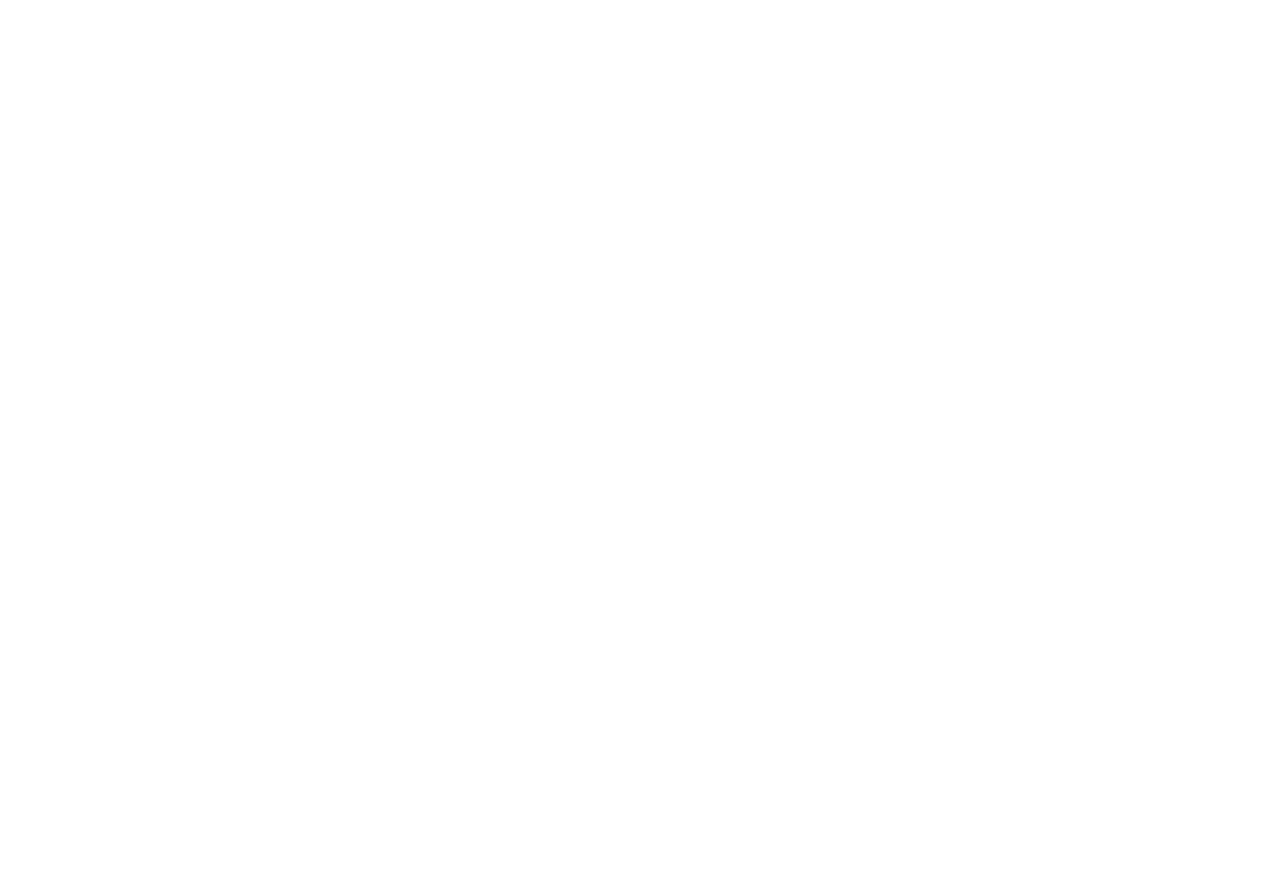
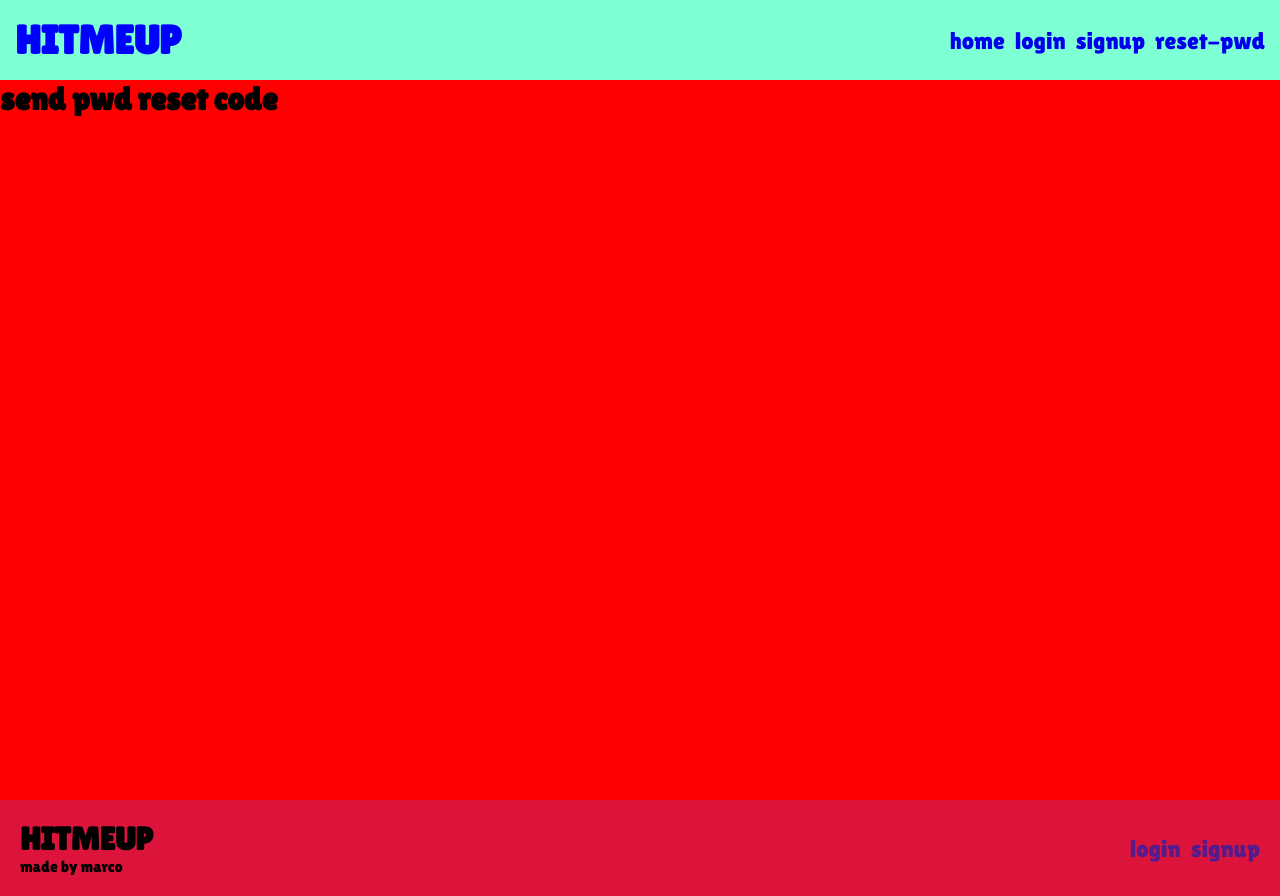
Before and after one commit to RamcharanMarco/Apps-Feature-SayHi-CSS, a React (Vite) app: page /pwd/reset/send-code in a window 1280 px wide. Before the commit this address had no page. Before the commit the page ends 800 px from the top, so only its background shows below. Built offline with nearby package versions, Linux system fonts and the light colour scheme.

Commit message:
added more

```diff
--- a/src/components/navbar/MainNavbar.jsx
+++ b/src/components/navbar/MainNavbar.jsx
@@ -9,6 +9,7 @@
         <Link to='/'>home</Link>
           <Link to='/login'>login</Link>
           <Link to='/signup'>signup</Link>
+          <Link to='/pwd/reset/send-code'>reset-pwd</Link>
         </div>
     </div>
   )
--- a/src/components/settings/TwoFactor.tsx
+++ b/src/components/settings/TwoFactor.tsx
@@ -17,5 +17,4 @@
     </div>
   );
 };
-
 export default TwoFactor;
--- /dev/null
+++ b/src/css/pwd-reset-code.css
@@ -0,0 +1,4 @@
+.pwd-reset-code{
+    height: 90vh;
+    background-color: red;
+}
--- a/src/css/settings.css
+++ b/src/css/settings.css
@@ -7,7 +7,7 @@
     justify-content: center;
     padding: 40px;
     color: black;
-    font-family: "Bricolage Grotesque", sans-serif;
+    font-family: "Lilita One", sans-serif;
     background-color: #fff0f5;
     gap: 20px;
 }
--- /dev/null
+++ b/src/pages/PasswordResetSendCode.jsx
@@ -0,0 +1,11 @@
+import '../css/pwd-reset-code.css'
+
+const PasswordResetSendCode = () => {
+  return (
+    <div className="pwd-reset-code">
+        <h1>send pwd reset code</h1>
+    </div>
+  )
+}
+
+export default PasswordResetSendCode
--- a/src/router/Router.tsx
+++ b/src/router/Router.tsx
@@ -7,6 +7,7 @@
 import Console from "../pages/Console";
 import Form from "../pages/Form";
 import Settings from "../pages/Settings";
+import PasswordResetSendCode from "../pages/PasswordResetSendCode";
 
 const Router = () => {
   return (
@@ -16,6 +17,7 @@
           <Route index element={<Home />}></Route>
           <Route path="/login" element={<Login />} />
           <Route path="/signup" element={<Signup />} />
+          <Route path="/pwd/reset/send-code" element={<PasswordResetSendCode />} />
           <Route path="/console/user_id" element={<Console />} />
           <Route path="/console/user_id/forms/form_id" element={<Form />} />
           <Route path="/console/user_id/settings" element={<Settings />} />
```
